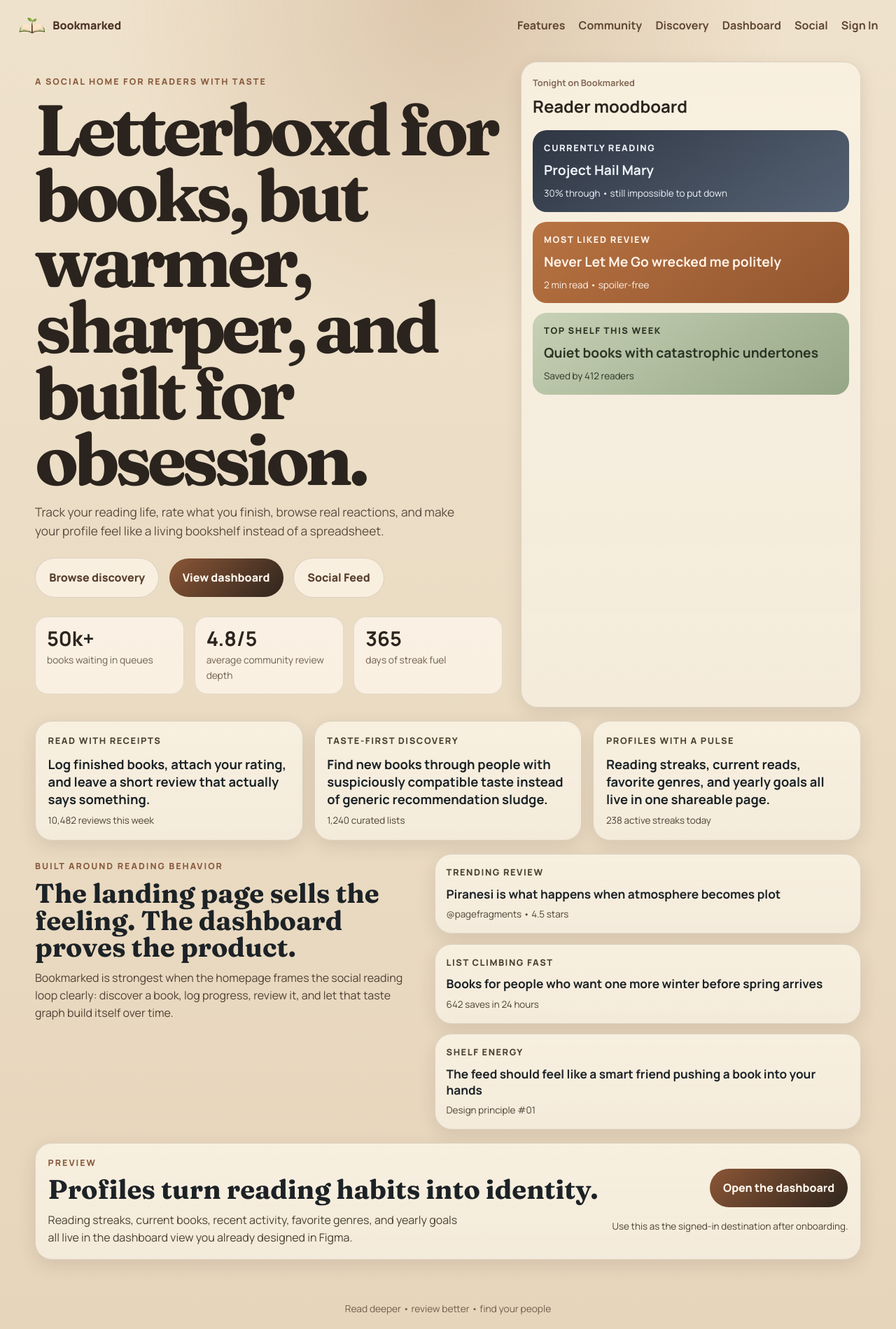
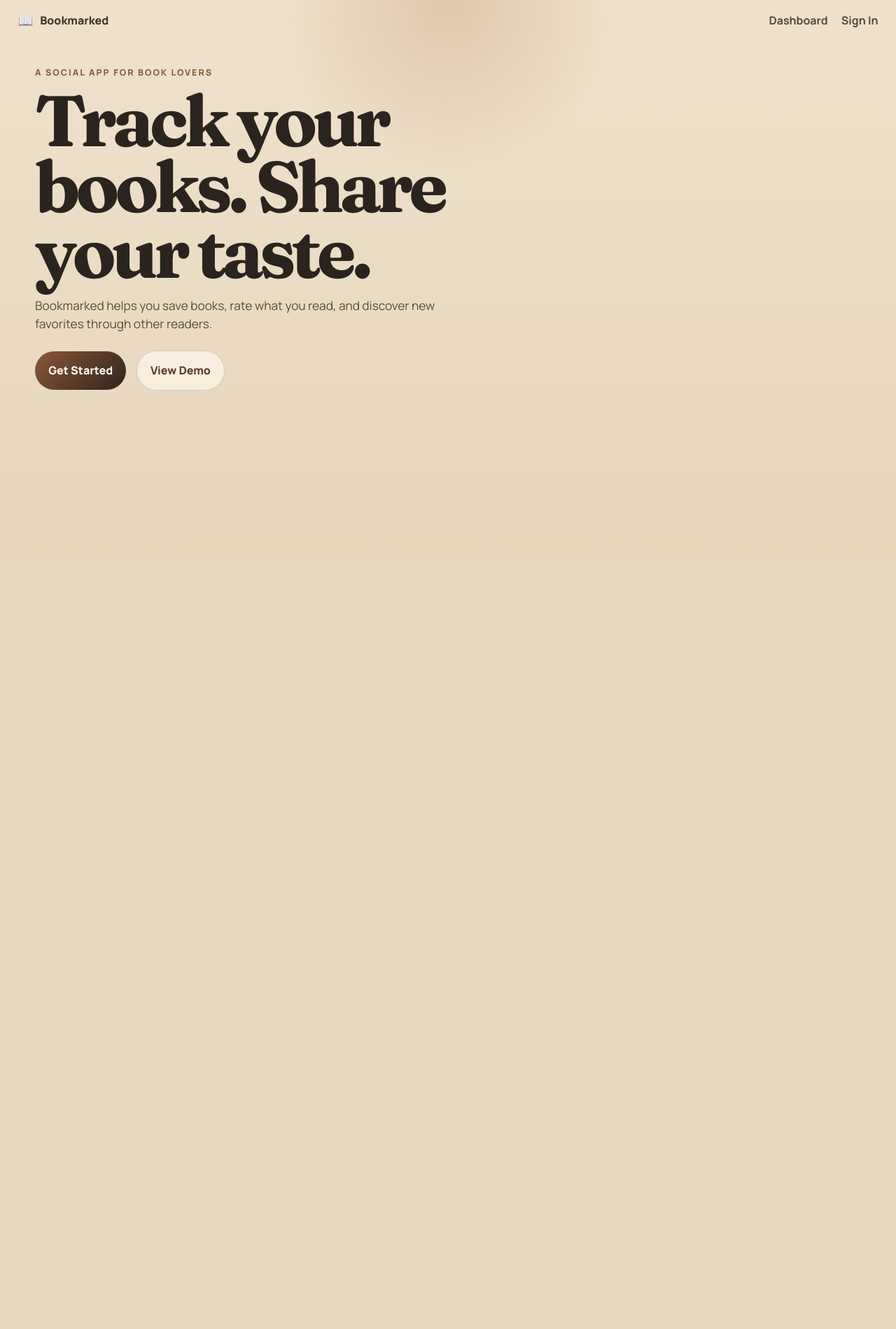
Before and after one commit to cmchen22/Bookmarked-, a React (Vite) app in the folder frontend/: page / in a window 1280 px wide. Shown: the whole page at 70% size. After the commit the page ends 800 px from the top, so only its background shows below. Built offline with nearby package versions, Linux system fonts and the light colour scheme.

Commit message:
landing page

```diff
--- a/frontend/src/pages/LandingPage.tsx
+++ b/frontend/src/pages/LandingPage.tsx
@@ -1,183 +1,46 @@
 import { Link } from 'react-router-dom'
-
-const featuredShelves = [
-  {
-    title: 'Read with receipts',
-    copy: 'Log finished books, attach your rating, and leave a short review that actually says something.',
-    stat: '10,482 reviews this week'
-  },
-  {
-    title: 'Taste-first discovery',
-    copy: 'Find new books through people with suspiciously compatible taste instead of generic recommendation sludge.',
-    stat: '1,240 curated lists'
-  },
-  {
-    title: 'Profiles with a pulse',
-    copy: 'Reading streaks, current reads, favorite genres, and yearly goals all live in one shareable page.',
-    stat: '238 active streaks today'
-  }
-]
-
-const communityNotes = [
-  {
-    label: 'Trending review',
-    title: 'Piranesi is what happens when atmosphere becomes plot',
-    meta: '@pagefragments • 4.5 stars'
-  },
-  {
-    label: 'List climbing fast',
-    title: 'Books for people who want one more winter before spring arrives',
-    meta: '642 saves in 24 hours'
-  },
-  {
-    label: 'Shelf energy',
-    title: 'The feed should feel like a smart friend pushing a book into your hands',
-    meta: 'Design principle #01'
-  }
-]
 
 export function LandingPage() {
   return (
     <div className="landing-shell">
       <header className="landing-topbar">
         <div className="brandmark brandmark-landing">
-          <Link to="/">
-            <img src="/Logo.png" alt="Bookmarked" />
-          </Link>
+          <span className="brandmark-icon">📖</span>
           <span>Bookmarked</span>
         </div>
 
         <nav className="landing-nav">
-          <a href="#features">Features</a>
-          <a href="#community">Community</a>
-          <Link to="/discovery">Discovery</Link>
           <Link to="/dashboard">Dashboard</Link>
-          <Link to="/social">Social</Link>
-
-          {/* ✅ ADDED SIGN IN */}
           <Link to="/signin" className="sign-in-btn">
             Sign In
           </Link>
         </nav>
       </header>
 
-      <main className="landing-main">
-        <section className="landing-hero">
+      <main className="landing-main simple-landing">
+        <section className="landing-hero simple-hero">
           <div className="landing-copy">
-            <p className="landing-kicker">A social home for readers with taste</p>
-            <h1>Letterboxd for books, but warmer, sharper, and built for obsession.</h1>
+            <p className="landing-kicker">A social app for book lovers</p>
+
+            <h1>Track your books. Share your taste.</h1>
+
             <p className="landing-lede">
-              Track your reading life, rate what you finish, browse real reactions, and make your
-              profile feel like a living bookshelf instead of a spreadsheet.
+              Bookmarked helps you save books, rate what you read, and discover new favorites
+              through other readers.
             </p>
 
             <div className="landing-cta-row">
-              <Link className="secondary-cta" to="/discovery">
-                Browse discovery
+              <Link className="primary-cta" to="/signin">
+                Get Started
               </Link>
-              <Link className="primary-cta" to="/dashboard">
-                View dashboard
+
+              <Link className="secondary-cta" to="/dashboard">
+                View Demo
               </Link>
-              <Link className="secondary-cta" to="/social">
-                Social Feed
-              </Link>
-            </div>
-
-            <div className="landing-proof-row">
-              <article>
-                <strong>50k+</strong>
-                <span>books waiting in queues</span>
-              </article>
-              <article>
-                <strong>4.8/5</strong>
-                <span>average community review depth</span>
-              </article>
-              <article>
-                <strong>365</strong>
-                <span>days of streak fuel</span>
-              </article>
-            </div>
-          </div>
-
-          <div className="landing-showcase card-surface">
-            <div className="showcase-header">
-              <span>Tonight on Bookmarked</span>
-              <strong>Reader moodboard</strong>
-            </div>
-
-            <div className="showcase-stack">
-              <article className="showcase-note showcase-note-dark">
-                <p>Currently reading</p>
-                <strong>Project Hail Mary</strong>
-                <span>30% through • still impossible to put down</span>
-              </article>
-              <article className="showcase-note showcase-note-bronze">
-                <p>Most liked review</p>
-                <strong>Never Let Me Go wrecked me politely</strong>
-                <span>2 min read • spoiler-free</span>
-              </article>
-              <article className="showcase-note showcase-note-sage">
-                <p>Top shelf this week</p>
-                <strong>Quiet books with catastrophic undertones</strong>
-                <span>Saved by 412 readers</span>
-              </article>
             </div>
           </div>
         </section>
-
-        <section className="feature-grid" id="features">
-          {featuredShelves.map((feature) => (
-            <article className="feature-card card-surface" key={feature.title}>
-              <p>{feature.title}</p>
-              <h2>{feature.copy}</h2>
-              <span>{feature.stat}</span>
-            </article>
-          ))}
-        </section>
-
-        <section className="community-section" id="community">
-          <div className="community-copy">
-            <p className="landing-kicker">Built around reading behavior</p>
-            <h2>The landing page sells the feeling. The dashboard proves the product.</h2>
-            <p>
-              Bookmarked is strongest when the homepage frames the social reading loop clearly:
-              discover a book, log progress, review it, and let that taste graph build itself over time.
-            </p>
-          </div>
-
-          <div className="community-notes">
-            {communityNotes.map((note) => (
-              <article className="community-card card-surface" key={note.title}>
-                <p>{note.label}</p>
-                <h3>{note.title}</h3>
-                <span>{note.meta}</span>
-              </article>
-            ))}
-          </div>
-        </section>
-
-        <section className="dashboard-preview card-surface">
-          <div>
-            <p className="landing-kicker">Preview</p>
-            <h2>Profiles turn reading habits into identity.</h2>
-            <p>
-              Reading streaks, current books, recent activity, favorite genres, and yearly goals all
-              live in the dashboard view you already designed in Figma.
-            </p>
-          </div>
-
-          <div className="preview-actions">
-            <Link className="primary-cta" to="/dashboard">
-              Open the dashboard
-            </Link>
-            <span>Use this as the signed-in destination after onboarding.</span>
-          </div>
-        </section>
       </main>
-
-      <footer className="landing-footer">
-        Read deeper • review better • find your people
-      </footer>
     </div>
   )
 }
```
